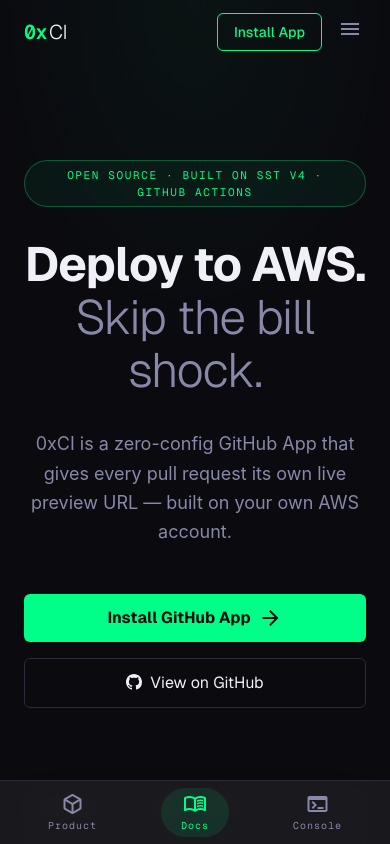
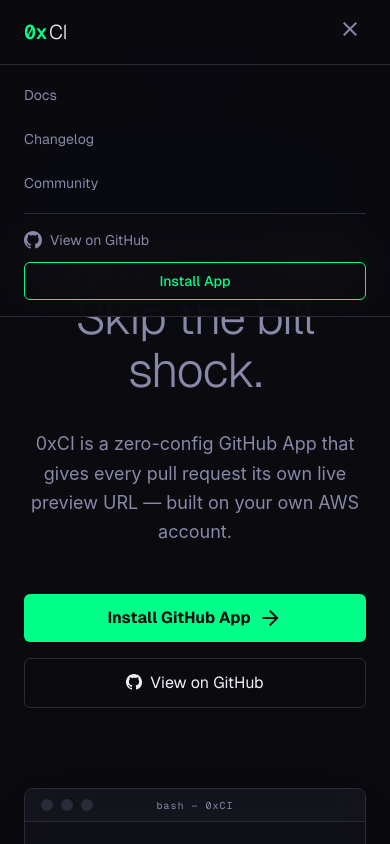
Before and after one commit to github-ftnayan/0xCI, a Next.js app in the folder apps/portal/: page / in a window 390 px wide. Both pictures are taken after a click on the button "menu". Shown: the top 844 px of the page. Built offline with nearby package versions, Linux system fonts and the light colour scheme.

Commit message:
fix: remove mobile bottom nav, wire hamburger menu

```diff
--- a/apps/portal/app/page.tsx
+++ b/apps/portal/app/page.tsx
@@ -163,7 +163,7 @@
         </section>
 
         {/* ── Footer ───────────────────────────────────────────── */}
-        <footer className="bg-[#0e0e13] w-full px-container-margin flex flex-col md:flex-row justify-between items-center gap-gutter border-t border-[#2A2A38] py-8 mb-16 md:mb-0">
+        <footer className="bg-[#0e0e13] w-full px-container-margin flex flex-col md:flex-row justify-between items-center gap-gutter border-t border-[#2A2A38] py-8">
           <div className="flex flex-col items-center md:items-start gap-1">
             <span className="font-mono text-lg">
               <span className="text-[#00ff88] font-bold">0x</span>
@@ -206,21 +206,6 @@
         </footer>
       </main>
 
-      {/* ── Mobile Bottom Nav ────────────────────────────────────── */}
-      <nav className="md:hidden fixed bottom-0 w-full z-50 border-t border-[#2A2A38] bg-[#1b1b20]/90 backdrop-blur-md flex justify-around items-center h-16 px-gutter">
-        <button className="flex flex-col items-center justify-center text-[#8888A8] gap-0.5 hover:text-[#00ff88] transition-colors">
-          <span className="material-symbols-outlined text-[22px]">deployed_code</span>
-          <span className="font-mono text-[10px] tracking-widest">Product</span>
-        </button>
-        <button className="flex flex-col items-center justify-center text-[#00ff88] bg-[#00ff88]/10 rounded-full px-5 py-1 gap-0.5">
-          <span className="material-symbols-outlined text-[22px]">menu_book</span>
-          <span className="font-mono text-[10px] tracking-widest">Docs</span>
-        </button>
-        <button className="flex flex-col items-center justify-center text-[#8888A8] gap-0.5 hover:text-[#00ff88] transition-colors">
-          <span className="material-symbols-outlined text-[22px]">terminal</span>
-          <span className="font-mono text-[10px] tracking-widest">Console</span>
-        </button>
-      </nav>
     </div>
   );
 }
--- a/apps/portal/components/Navbar.tsx
+++ b/apps/portal/components/Navbar.tsx
@@ -2,8 +2,11 @@
 
 import { useEffect, useState } from "react";
 
+const NAV_LINKS = ["Docs", "Changelog", "Community"];
+
 export function Navbar() {
   const [scrolled, setScrolled] = useState(false);
+  const [menuOpen, setMenuOpen] = useState(false);
 
   useEffect(() => {
     const onScroll = () => setScrolled(window.scrollY > 20);
@@ -12,14 +15,19 @@
     return () => window.removeEventListener("scroll", onScroll);
   }, []);
 
+  // Close menu on resize to desktop
+  useEffect(() => {
+    const onResize = () => { if (window.innerWidth >= 768) setMenuOpen(false); };
+    window.addEventListener("resize", onResize);
+    return () => window.removeEventListener("resize", onResize);
+  }, []);
+
   return (
-    <header
-      className={`fixed top-0 left-0 right-0 z-50 transition-all duration-300 ${
-        scrolled
-          ? "bg-[#0A0A0F]/80 backdrop-blur-xl border-b border-[#2A2A38]"
-          : "bg-transparent"
-      }`}
-    >
+    <header className={`fixed top-0 left-0 right-0 z-50 transition-all duration-300 ${
+      scrolled || menuOpen
+        ? "bg-[#0A0A0F]/95 backdrop-blur-xl border-b border-[#2A2A38]"
+        : "bg-transparent"
+    }`}>
       <div className="max-w-7xl mx-auto px-6 h-16 flex items-center justify-between relative">
         {/* Wordmark */}
         <a href="/" className="flex items-center gap-0.5">
@@ -27,9 +35,9 @@
           <span className="font-sans font-light text-xl tracking-tight text-[#F0F0F8]">CI</span>
         </a>
 
-        {/* Center nav (desktop) — absolutely centered relative to full header */}
+        {/* Center nav (desktop) */}
         <nav className="hidden md:flex items-center gap-8 absolute left-1/2 -translate-x-1/2">
-          {["Docs", "Changelog", "Community"].map((item) => (
+          {NAV_LINKS.map((item) => (
             <a
               key={item}
               href="#"
@@ -54,16 +62,57 @@
             href="https://github.com/apps/0xci-hexci/installations/new"
             target="_blank"
             rel="noopener noreferrer"
-            className="border border-[#00ff88] text-[#00ff88] bg-transparent px-4 py-2 text-sm font-medium rounded-md hover:bg-[#00ff88]/10 transition-all duration-200"
+            className="hidden md:inline-flex border border-[#00ff88] text-[#00ff88] bg-transparent px-4 py-2 text-sm font-medium rounded-md hover:bg-[#00ff88]/10 transition-all duration-200"
           >
             Install App
           </a>
-          {/* Mobile hamburger */}
-          <button className="md:hidden text-[#8888A8] hover:text-[#00ff88] transition-colors p-1">
-            <span className="material-symbols-outlined text-2xl">menu</span>
+          {/* Hamburger */}
+          <button
+            onClick={() => setMenuOpen((o) => !o)}
+            aria-label="Toggle menu"
+            className="md:hidden text-[#8888A8] hover:text-[#00ff88] transition-colors p-1"
+          >
+            <span className="material-symbols-outlined text-2xl">
+              {menuOpen ? "close" : "menu"}
+            </span>
           </button>
         </div>
       </div>
+
+      {/* Mobile menu */}
+      {menuOpen && (
+        <nav className="md:hidden border-t border-[#2A2A38] px-6 py-4 flex flex-col gap-4">
+          {NAV_LINKS.map((item) => (
+            <a
+              key={item}
+              href="#"
+              onClick={() => setMenuOpen(false)}
+              className="text-sm text-[#8888A8] hover:text-[#F0F0F8] transition-colors py-1"
+            >
+              {item}
+            </a>
+          ))}
+          <div className="border-t border-[#2A2A38] pt-4 flex flex-col gap-3">
+            <a
+              href="https://github.com/github-ftnayan/0xCI"
+              target="_blank"
+              rel="noopener noreferrer"
+              className="flex items-center gap-2 text-sm text-[#8888A8] hover:text-[#F0F0F8] transition-colors"
+            >
+              <GitHubIcon />
+              View on GitHub
+            </a>
+            <a
+              href="https://github.com/apps/0xci-hexci/installations/new"
+              target="_blank"
+              rel="noopener noreferrer"
+              className="border border-[#00ff88] text-[#00ff88] bg-transparent px-4 py-2 text-sm font-medium rounded-md hover:bg-[#00ff88]/10 transition-all duration-200 text-center"
+            >
+              Install App
+            </a>
+          </div>
+        </nav>
+      )}
     </header>
   );
 }
```
